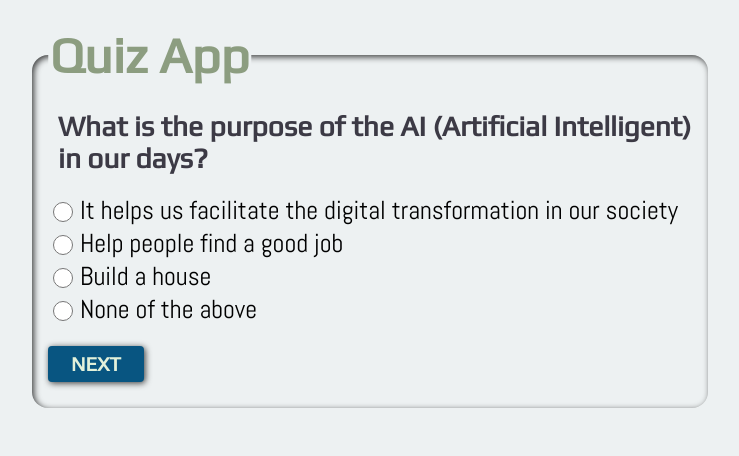
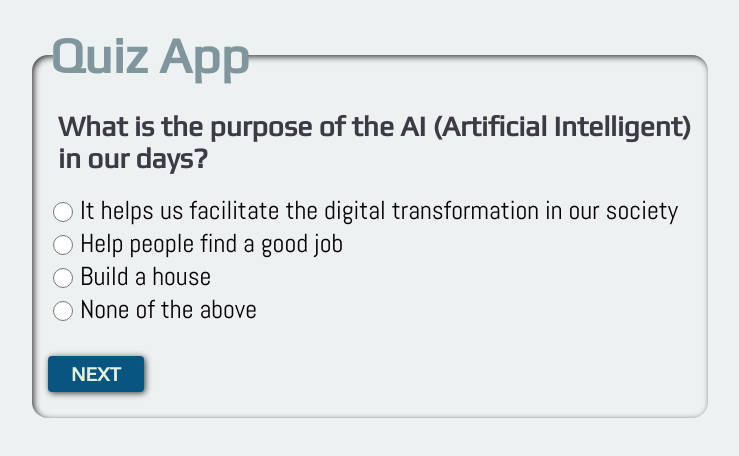
Before and after one commit to dponcez/simple-quiz-app, a plain HTML site: page index.html in a window 1280 px wide. Shown: the whole page, without its empty margins (270-1009 px from the left). Drawn offline with Linux system fonts and the light colour scheme.

Commit message:
style: add extra space between inputs and button

```diff
--- a/css/main.css
+++ b/css/main.css
@@ -6,7 +6,7 @@
   --fnt-sz: calc((var(--pd) / 4) * var(--unit));
   --fnt-play: 'Play', sans-serif;
   --fnt-abel: 'Abel', sans-serif;
-  --primary-color: hsl(96, 13%, 56%);
+  --primary-color: hsl(196, 13%, 56%);
   --secondary-color: hsl(250, 9%, 25%);
   --bg: hsl(192, 15%, 94%);
   --blue: hsl(202, 88%, 27%)
@@ -48,7 +48,7 @@ button { border: none; }
     z-index: 2;
     &::before {
       content: '';
-      width: var(--sz);
+      width: calc(var(--sz) - 7pt);
       height: 3rem;
       position: absolute;
       inset: 50%;
@@ -100,7 +100,7 @@ button { border: none; }
     width: var(--sz);
     max-width: 6rem;
     padding-block: calc(var(--pd) * .15);
-    margin-block-start: var(--pd);
+    margin-block-start: calc(var(--pd) * 1.5);
     font: 600 var(--pd) var(--fnt-play);
     line-height: 1.5;
     text-transform: uppercase;
```
